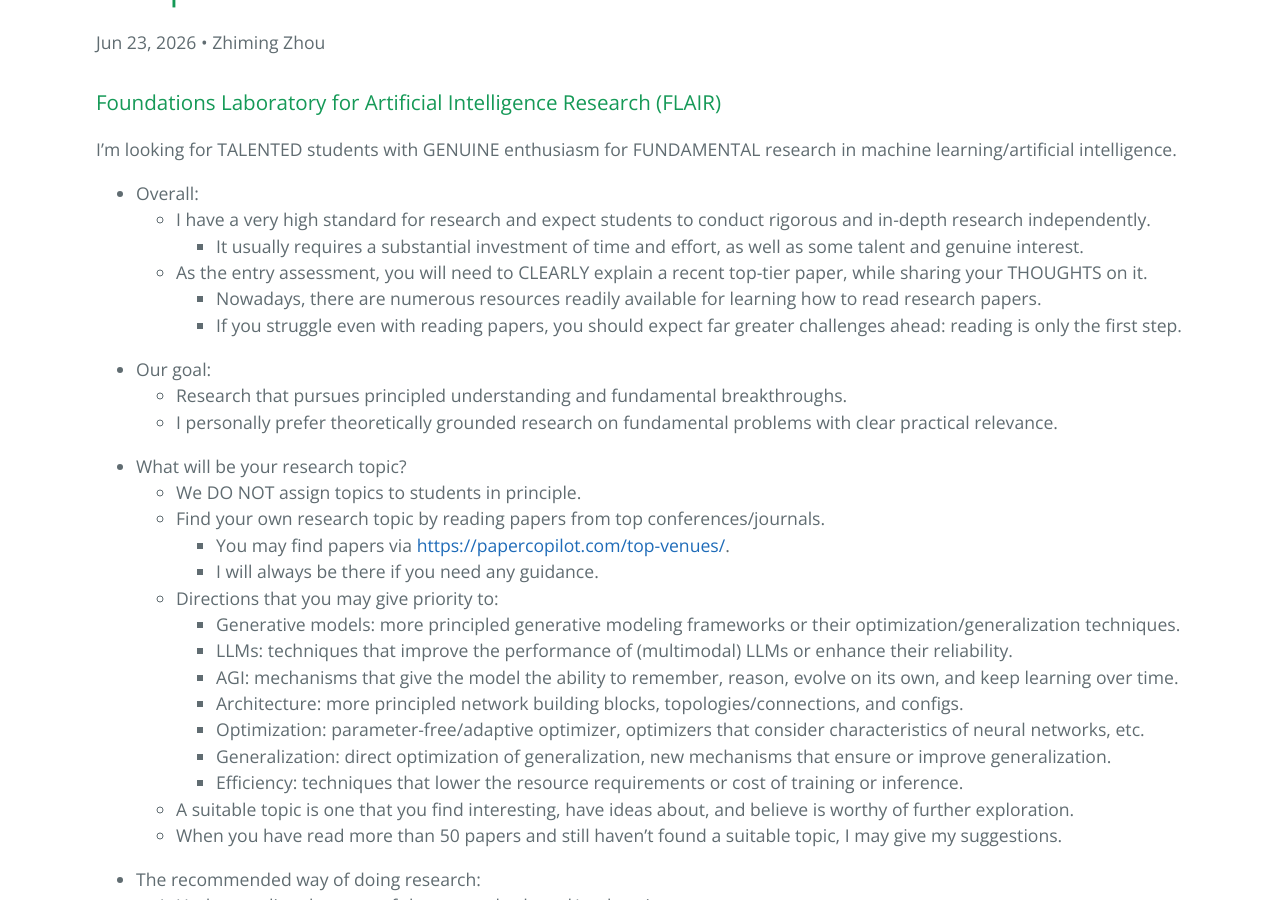
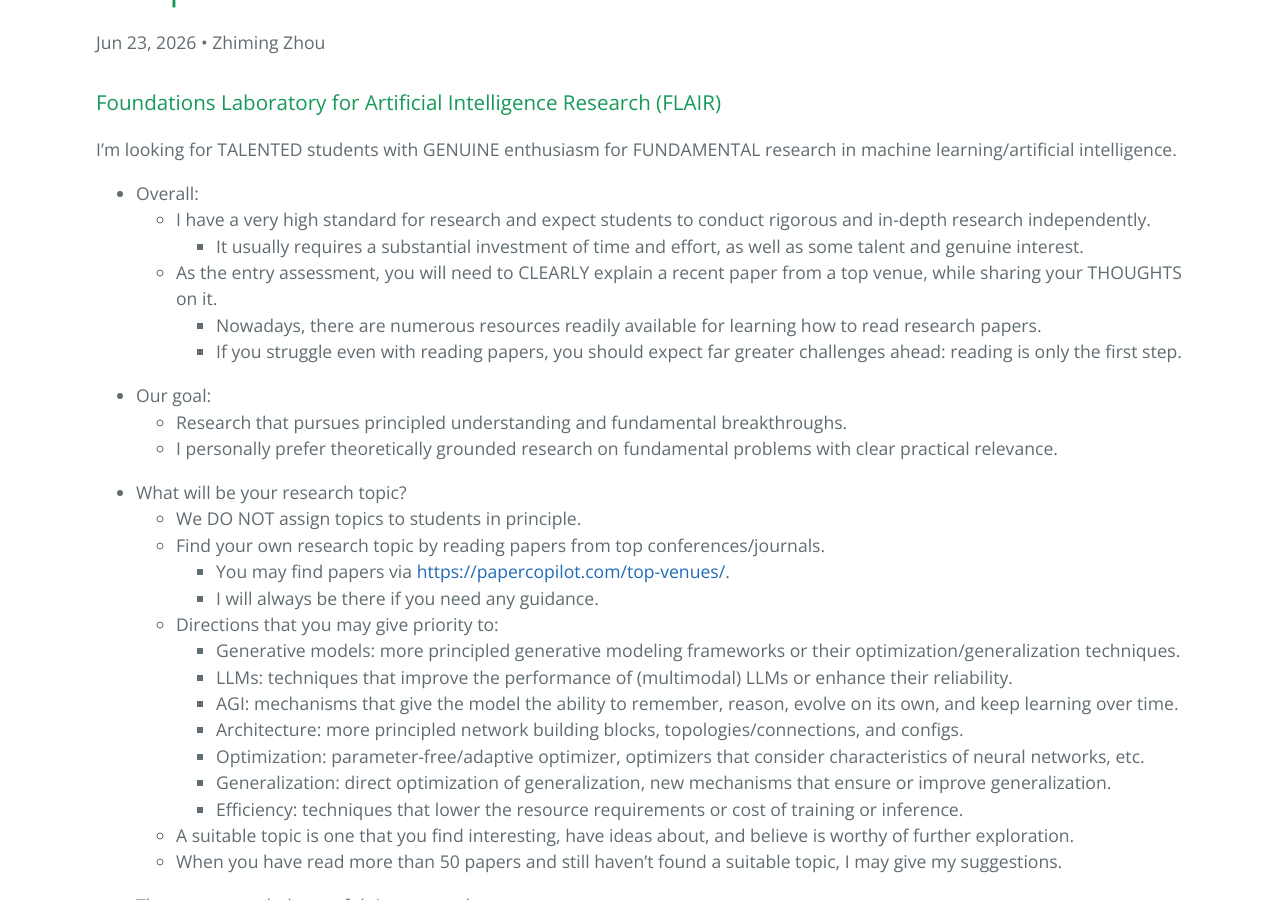
Before and after one commit to ZhimingZhou/zhimingzhou.github.io, a Jekyll site: the page built from _posts/2020-12-09-Prospective-Students.md, in a window 1280 px wide and 900 px high, scrolled down 345 px. Built offline with Jekyll 4.4.1, drawn with Linux system fonts in a browser that asks for light colours.

Commit message:
Update 2020-12-09-Prospective-Students.md

```diff
--- a/_posts/2020-12-09-Prospective-Students.md
+++ b/_posts/2020-12-09-Prospective-Students.md
@@ -14,7 +14,7 @@ I’m looking for TALENTED students with GENUINE enthusiasm for FUNDAMENTAL rese
 - Overall:
 	- I have a very high standard for research and expect students to conduct rigorous and in-depth research independently.
 		- It usually requires a substantial investment of time and effort, as well as some talent and genuine interest.
-	- As the entry assessment, you will need to CLEARLY explain a recent top-tier paper, while sharing your THOUGHTS on it.
+	- As the entry assessment, you will need to CLEARLY explain a recent paper from a top venue, while sharing your THOUGHTS on it.
 		- Nowadays, there are numerous resources readily available for learning how to read research papers.
 		- If you struggle even with reading papers, you should expect far greater challenges ahead: reading is only the first step.
 
```
